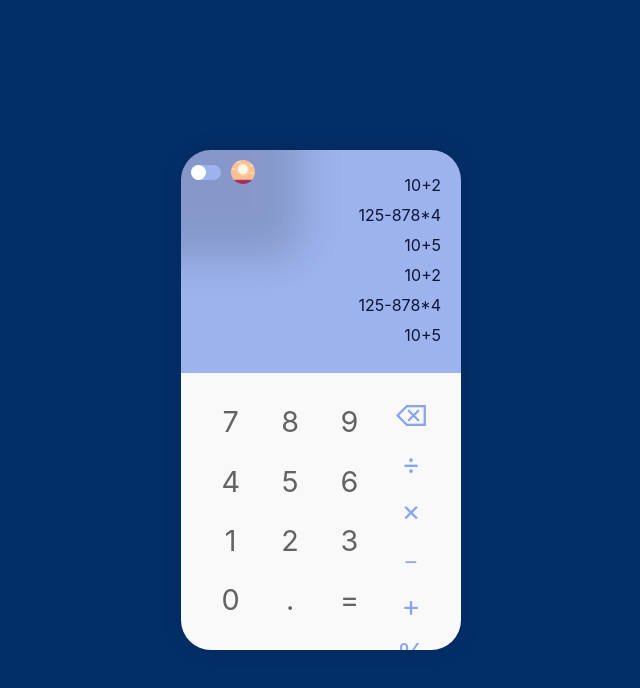
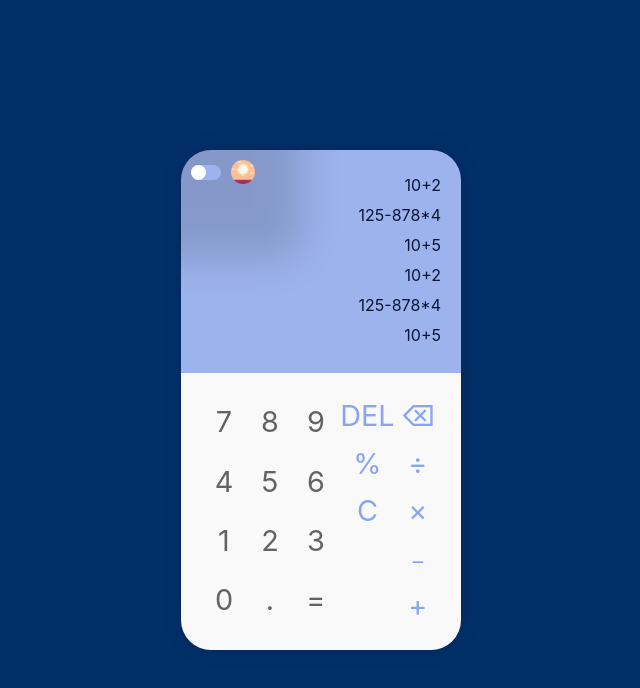
Before and after one commit to mimi544/react_calculator, a React (Create React App) app: page / in a window 1280 px wide. Shown: the top 688 px of the page, without its empty margins (319-959 px from the left). Built offline with nearby package versions, Linux system fonts and the light colour scheme.

Commit message:
new addition

```diff
--- a/src/Components/NumPad/NumPad.css
+++ b/src/Components/NumPad/NumPad.css
@@ -32,12 +32,22 @@
     height: 25%;
 }
 
-.numpad_signs {
+.numpad_signs1 {
     flex: 1;
 }
 
-.numpad_signs p {
+.numpad_signs1 p {
     color: #89a5f1;
     width: 100%;
     height: 20%;
 }
+
+.numpad_signs2 {
+    flex: 1;
+}
+
+.numpad_signs2 p {
+    color: #89a5f1;
+    width: 100%;
+    height: 20%;
+}
--- a/src/Components/NumPad/NumPad.js
+++ b/src/Components/NumPad/NumPad.js
@@ -1,6 +1,23 @@
 import React from "react";
 import "./NumPad.css";
 const NumPad = () => {
+	const signs1 = [
+		{
+			label: "DEL",
+			keyCode: 46,
+			value: "delete",
+		},
+		{
+			label: "%",
+			keyCode: 53,
+			value: "%",
+		},
+		{
+			label: "C",
+			keyCode: 67,
+			value: "clear",
+		},
+	];
 	const nums = [
 		{
 			keyCode: 55,
@@ -52,7 +69,7 @@ const NumPad = () => {
 		},
 	];
 
-	const signs = [
+	const signs2 = [
 		{
 			label: "⌫",
 			keyCode: 8,
@@ -78,11 +95,6 @@ const NumPad = () => {
 			keyCode: 107,
 			value: "+",
 		},
-		{
-			label: "%",
-			keyCode: 53,
-			value: "%",
-		},
 	];
 
 	return (
@@ -92,8 +104,13 @@ const NumPad = () => {
 					<p key={index}>{item.label}</p>
 				))}
 			</div>
-			<div className="numpad_signs">
-				{signs.map((item, index) => (
+			<div className="numpad_signs1">
+				{signs1.map((item, index) => (
+					<p key={index}>{item.label}</p>
+				))}
+			</div>
+			<div className="numpad_signs2">
+				{signs2.map((item, index) => (
 					<p key={index}>{item.label}</p>
 				))}
 			</div>
```
